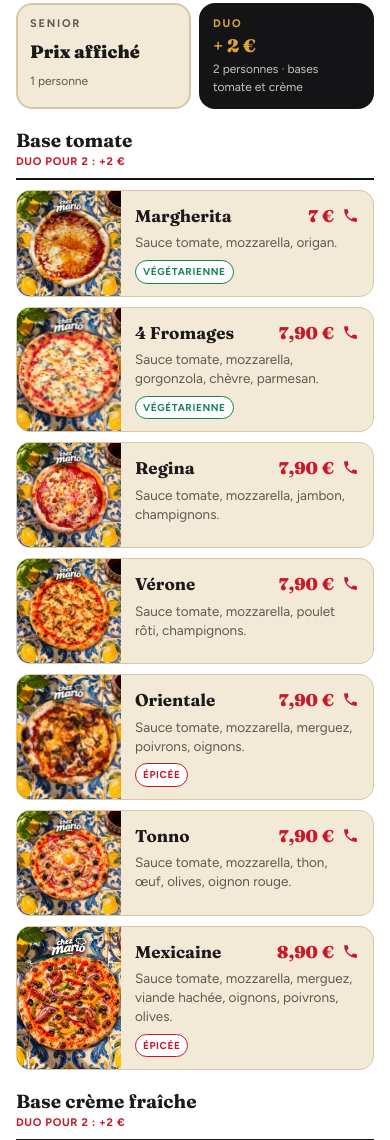
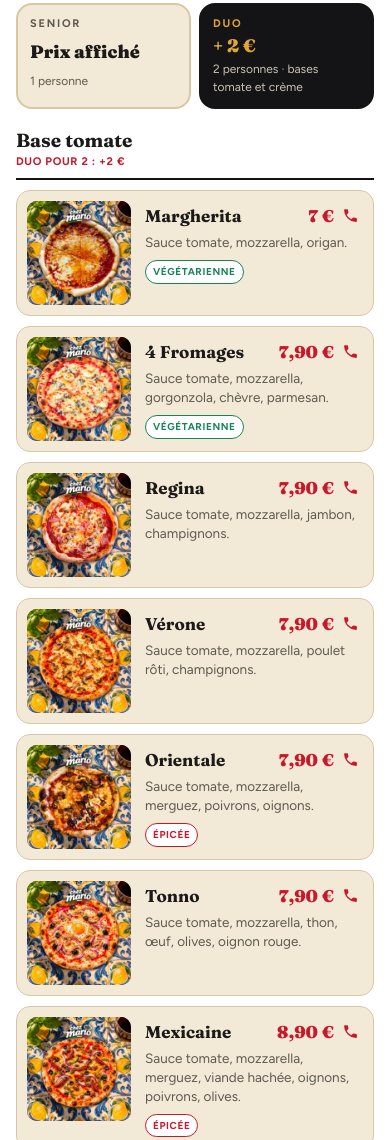
Before and after one commit to rehkzy/Chez-Mario, a plain HTML site: page index.html in a window 390 px wide. Shown: the part 2789-3929 px from the top of the page. Drawn offline with Linux system fonts and the light colour scheme.

Commit message:
Mobile : vignette pizza carrée à taille fixe

```diff
--- a/index.html
+++ b/index.html
@@ -377,11 +377,11 @@ section{padding:84px 0}
   .subhead span{font-size:11px;white-space:normal}
   /* carte compacte : vignette + texte sur une ligne */
   .cards{display:grid;grid-template-columns:1fr;gap:10px}
-  .card{flex-direction:row;align-items:stretch;border-radius:14px}
-  .card .photo{aspect-ratio:1;width:104px;flex:none;border-radius:0}
+  .card{flex-direction:row;align-items:flex-start;border-radius:14px}
+  .card .photo{aspect-ratio:1;width:104px;height:104px;flex:none;border-radius:10px;margin:10px 0 10px 10px;overflow:hidden}
   .card .photo .label{font-size:9px;bottom:6px;right:6px;left:6px;text-align:center}
   .card .photo .disc{width:60%}
-  .card .photo img{object-position:center 58%!important}
+  .card .photo img{object-position:center center!important}
   .card .body{padding:12px 14px;gap:4px}
   .card h3{font-size:17px}
   .card .price{font-size:17px}
```
